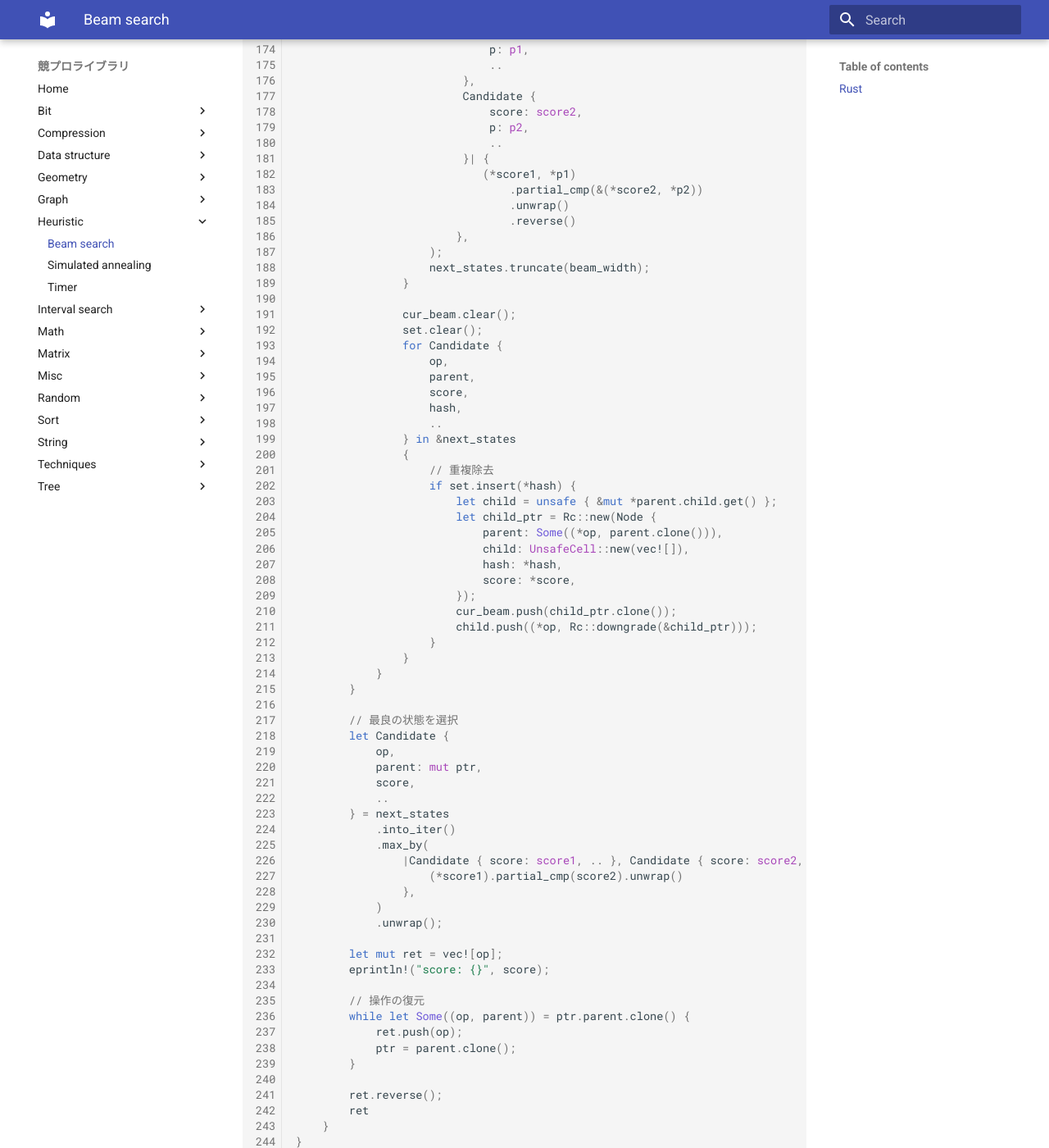
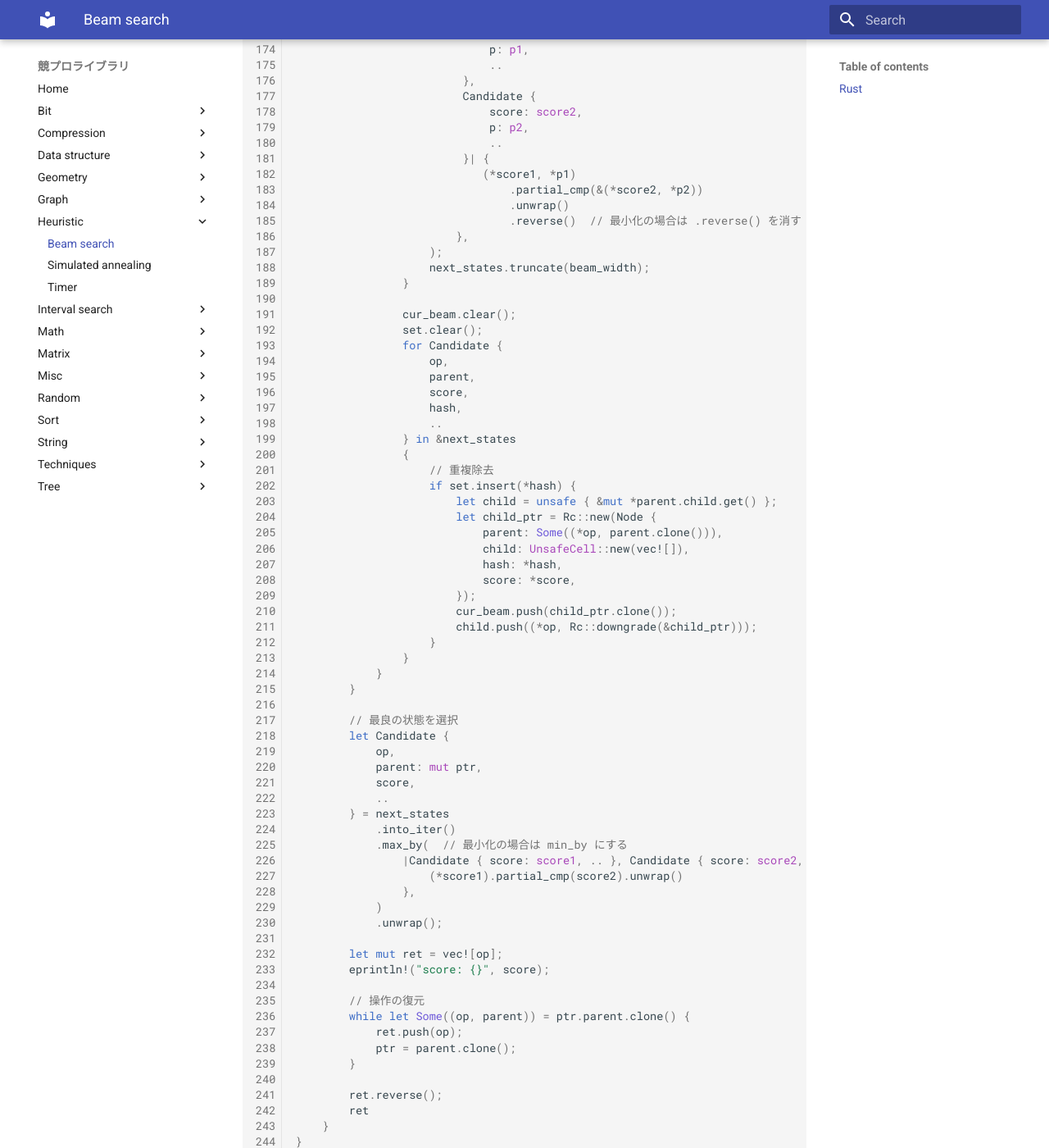
Before and after one commit to Plan88/kyopro-library, an MkDocs documentation site: the page built from docs/heuristic/beam_search.md, in a window 1280 px wide and 1400 px high, scrolled down 3483 px. Shown: the whole window at 82% size. Built offline with MkDocs 1.6.1 and Material for MkDocs 9.7.7, drawn with Linux system fonts in a browser that asks for light colours.

Commit message:
add comment

```diff
--- a/docs/heuristic/beam_search.md
+++ b/docs/heuristic/beam_search.md
@@ -184,7 +184,7 @@ pub mod beam_search {
                             (*score1, *p1)
                                 .partial_cmp(&(*score2, *p2))
                                 .unwrap()
-                                .reverse()
+                                .reverse()  // 最小化の場合は .reverse() を消す
                         },
                     );
                     next_states.truncate(beam_width);
@@ -224,7 +224,7 @@ pub mod beam_search {
             ..
         } = next_states
             .into_iter()
-            .max_by(
+            .max_by(  // 最小化の場合は min_by にする
                 |Candidate { score: score1, .. }, Candidate { score: score2, .. }| {
                     (*score1).partial_cmp(score2).unwrap()
                 },
```
